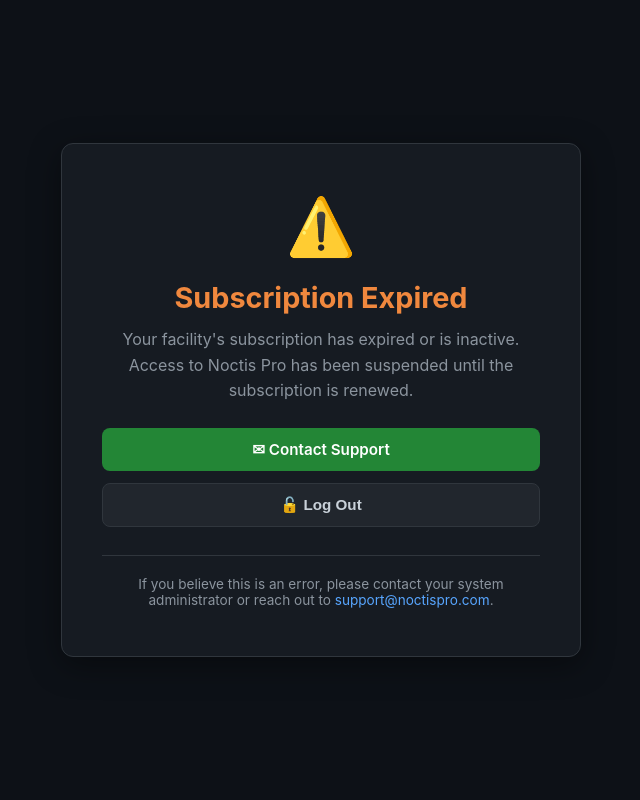
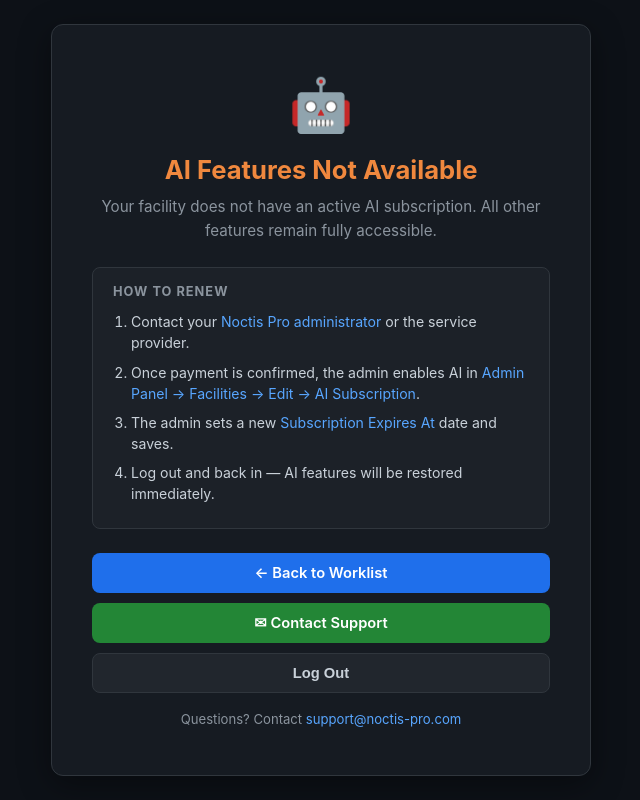
Before and after one commit to noctispro6-cloud/NoctisPro, a Django app: page /subscription-expired/ in a window 1280 px wide. Shown: the whole page, without its empty margins (319-959 px from the left). Run offline with Django 5.2, Linux system fonts and the light colour scheme; parts of the project's set-up code (start-up, migrations or seed data) failed here and were passed over.

Commit message:
02/12/05/2026

```diff
--- a/noctis_pro/middleware.py
+++ b/noctis_pro/middleware.py
@@ -424,14 +424,16 @@ class SessionTimeoutMiddleware(MiddlewareMixin):
 
 class SubscriptionRequiredMiddleware:
     """
-    Redirect facility users with expired/missing subscriptions to a subscription-expired page.
+    Restrict AI pages for facility users without an active AI subscription.
     Admins and radiologists always bypass this check.
+    All non-AI pages (worklist, viewer, reports, login, etc.) are always accessible.
 
     Async-capable: works in both WSGI and ASGI mode.
     """
     async_capable = True
     sync_capable = True
-    EXEMPT_PATHS = {'/login/', '/portal/login/', '/logout/', '/static/', '/media/', '/health/', '/favicon.ico'}
+    # Only these prefixes require an active AI subscription
+    AI_PATHS = ('/ai/', '/ai_analysis/')
 
     def __init__(self, get_response):
         self.get_response = get_response
@@ -439,15 +441,16 @@ class SubscriptionRequiredMiddleware:
             markcoroutinefunction(self)
 
     def _subscription_redirect(self, request):
-        """Return a redirect response if subscription is required, else None."""
+        """Return a redirect if a facility user without AI subscription hits an AI page."""
+        path = request.path
+        # Only enforce on AI pages
+        if not any(path.startswith(p) for p in self.AI_PATHS):
+            return None
         if not request.user.is_authenticated:
             return None
         user = request.user
-        path = request.path
+        # Admins and radiologists always have AI access
         if user.is_admin() or user.is_radiologist():
-            return None
-        is_exempt = any(path.startswith(p) for p in self.EXEMPT_PATHS)
-        if is_exempt or path == '/subscription-expired/':
             return None
         facility = getattr(user, 'facility', None)
         if not facility:
--- a/templates/subscription_expired.html
+++ b/templates/subscription_expired.html
@@ -3,7 +3,7 @@
 <head>
     <meta charset="UTF-8">
     <meta name="viewport" content="width=device-width, initial-scale=1.0">
-    <title>Subscription Expired — Noctis Pro</title>
+    <title>AI Subscription Required — Noctis Pro</title>
     <style>
         *, *::before, *::after { box-sizing: border-box; margin: 0; padding: 0; }
         body {
@@ -20,133 +20,116 @@
             border: 1px solid #30363d;
             border-radius: 12px;
             padding: 48px 40px;
-            max-width: 520px;
+            max-width: 540px;
             width: 100%;
             text-align: center;
             box-shadow: 0 8px 32px rgba(0,0,0,0.4);
         }
-        .icon {
-            font-size: 56px;
-            margin-bottom: 20px;
-        }
-        h1 {
-            font-size: 1.8rem;
-            font-weight: 700;
-            color: #f0883e;
-            margin-bottom: 12px;
-        }
-        .subtitle {
-            color: #8b949e;
-            font-size: 1rem;
-            line-height: 1.6;
-            margin-bottom: 24px;
-        }
-        .expiry-box {
+        .icon { font-size: 52px; margin-bottom: 18px; }
+        h1 { font-size: 1.6rem; font-weight: 700; color: #f0883e; margin-bottom: 10px; }
+        .subtitle { color: #8b949e; font-size: 0.95rem; line-height: 1.6; margin-bottom: 24px; }
+        .facility-name { color: #58a6ff; font-weight: 600; }
+        .info-box {
             background: #1c2128;
             border: 1px solid #30363d;
             border-radius: 8px;
             padding: 16px 20px;
-            margin-bottom: 28px;
-            font-size: 0.9rem;
+            margin-bottom: 24px;
+            font-size: 0.88rem;
+            text-align: left;
         }
-        .expiry-box .label { color: #8b949e; }
-        .expiry-box .value { color: #f85149; font-weight: 600; margin-top: 4px; }
-        {% if facility and facility.name %}
-        .facility-name {
-            color: #58a6ff;
-            font-weight: 600;
+        .info-box .row { display: flex; justify-content: space-between; padding: 4px 0; }
+        .info-box .label { color: #8b949e; }
+        .info-box .value { color: #f85149; font-weight: 600; }
+        .info-box .value.ok { color: #3fb950; }
+        .steps {
+            background: #1c2128;
+            border: 1px solid #30363d;
+            border-radius: 8px;
+            padding: 16px 20px;
+            margin-bottom: 24px;
+            text-align: left;
         }
-        {% endif %}
-        .actions {
-            display: flex;
-            flex-direction: column;
-            gap: 12px;
-        }
+        .steps h4 { font-size: 0.8rem; text-transform: uppercase; letter-spacing: 1px; color: #8b949e; margin-bottom: 12px; }
+        .steps ol { padding-left: 18px; }
+        .steps li { font-size: 0.88rem; color: #c9d1d9; margin-bottom: 8px; line-height: 1.5; }
+        .steps li span { color: #58a6ff; }
+        .actions { display: flex; flex-direction: column; gap: 10px; }
         .btn {
-            display: inline-block;
-            padding: 12px 24px;
-            border-radius: 8px;
-            font-size: 0.95rem;
-            font-weight: 600;
-            text-decoration: none;
-            cursor: pointer;
-            border: none;
-            transition: opacity 0.2s;
+            display: inline-block; padding: 11px 24px; border-radius: 8px;
+            font-size: 0.92rem; font-weight: 600; text-decoration: none;
+            cursor: pointer; border: none; transition: opacity 0.2s; width: 100%;
         }
         .btn:hover { opacity: 0.85; }
-        .btn-primary {
-            background: #238636;
-            color: #fff;
-        }
-        .btn-secondary {
-            background: #21262d;
-            color: #c9d1d9;
-            border: 1px solid #30363d;
-        }
-        .contact-info {
-            margin-top: 28px;
-            padding-top: 20px;
-            border-top: 1px solid #30363d;
-            font-size: 0.85rem;
-            color: #8b949e;
-        }
-        .contact-info a { color: #58a6ff; text-decoration: none; }
-        .contact-info a:hover { text-decoration: underline; }
+        .btn-primary { background: #1f6feb; color: #fff; }
+        .btn-green { background: #238636; color: #fff; }
+        .btn-secondary { background: #21262d; color: #c9d1d9; border: 1px solid #30363d; }
+        .divider { margin: 24px 0; border: none; border-top: 1px solid #30363d; }
+        .note { font-size: 0.82rem; color: #8b949e; margin-top: 18px; }
+        .note a { color: #58a6ff; text-decoration: none; }
     </style>
 </head>
 <body>
     <div class="card">
-        <div class="icon">⚠️</div>
-        <h1>Subscription Expired</h1>
+        <div class="icon">🤖</div>
+        <h1>AI Features Not Available</h1>
 
-        {% if facility %}
         <p class="subtitle">
-            The subscription for <span class="facility-name">{{ facility.name }}</span>
-            has expired or is inactive. Access to Noctis Pro has been suspended.
+            {% if facility %}
+            The AI subscription for <span class="facility-name">{{ facility.name }}</span> is
+            {% if facility.subscription_expires_at %}expired{% else %}not active{% endif %}.
+            Your worklist, DICOM viewer, and reports are fully accessible.
+            {% else %}
+            Your facility does not have an active AI subscription.
+            All other features remain fully accessible.
+            {% endif %}
         </p>
 
-        {% if facility.subscription_expires_at %}
-        <div class="expiry-box">
-            <div class="label">Subscription expired on</div>
-            <div class="value">{{ facility.subscription_expires_at|date:"F j, Y, g:i A" }} UTC</div>
+        {% if facility and facility.subscription_expires_at %}
+        <div class="info-box">
+            <div class="row">
+                <span class="label">Subscription expired</span>
+                <span class="value">{{ facility.subscription_expires_at|date:"M j, Y" }}</span>
+            </div>
+            <div class="row">
+                <span class="label">Facility</span>
+                <span class="value ok">{{ facility.name }}</span>
+            </div>
         </div>
         {% endif %}
 
-        {% else %}
-        <p class="subtitle">
-            Your facility's subscription has expired or is inactive.
-            Access to Noctis Pro has been suspended until the subscription is renewed.
-        </p>
-        {% endif %}
+        <div class="steps">
+            <h4>How to renew</h4>
+            <ol>
+                <li>Contact your <span>Noctis Pro administrator</span> or the service provider.</li>
+                <li>Once payment is confirmed, the admin enables AI in <span>Admin Panel → Facilities → Edit → AI Subscription</span>.</li>
+                <li>The admin sets a new <span>Subscription Expires At</span> date and saves.</li>
+                <li>Log out and back in — AI features will be restored immediately.</li>
+            </ol>
+        </div>
 
         <div class="actions">
+            <a href="{% url 'worklist:dashboard' %}" class="btn btn-primary">
+                ← Back to Worklist
+            </a>
             {% if facility and facility.email %}
-            <a class="btn btn-primary" href="mailto:{{ facility.email }}?subject=Subscription%20Renewal%20-%20{{ facility.name|urlencode }}">
-                ✉ Contact Administrator
-            </a>
-            {% elif facility and facility.phone %}
-            <a class="btn btn-primary" href="tel:{{ facility.phone }}">
-                📞 Call {{ facility.phone }}
+            <a class="btn btn-green" href="mailto:{{ facility.email }}?subject=AI%20Subscription%20Renewal%20-%20{{ facility.name|urlencode }}">
+                ✉ Email Administrator
             </a>
             {% else %}
-            <a class="btn btn-primary" href="mailto:admin@noctispro.com?subject=Subscription%20Renewal">
+            <a class="btn btn-green" href="mailto:support@noctis-pro.com?subject=AI%20Subscription%20Renewal">
                 ✉ Contact Support
             </a>
             {% endif %}
-
             <form method="post" action="{% url 'accounts:logout' %}" style="margin:0;">
                 {% csrf_token %}
-                <button type="submit" class="btn btn-secondary" style="width:100%;">
-                    🔓 Log Out
-                </button>
+                <button type="submit" class="btn btn-secondary">Log Out</button>
             </form>
         </div>
 
-        <div class="contact-info">
-            If you believe this is an error, please contact your system administrator
-            or reach out to
-            <a href="mailto:support@noctispro.com">support@noctispro.com</a>.
-        </div>
+        <p class="note">
+            Questions? Contact <a href="mailto:support@noctis-pro.com">support@noctis-pro.com</a>
+        </p>
     </div>
 </body>
 </html>
```
Also changed, not shown: templates/admin_panel/facility_form.html (+54 -2 lines), db.sqlite3.
